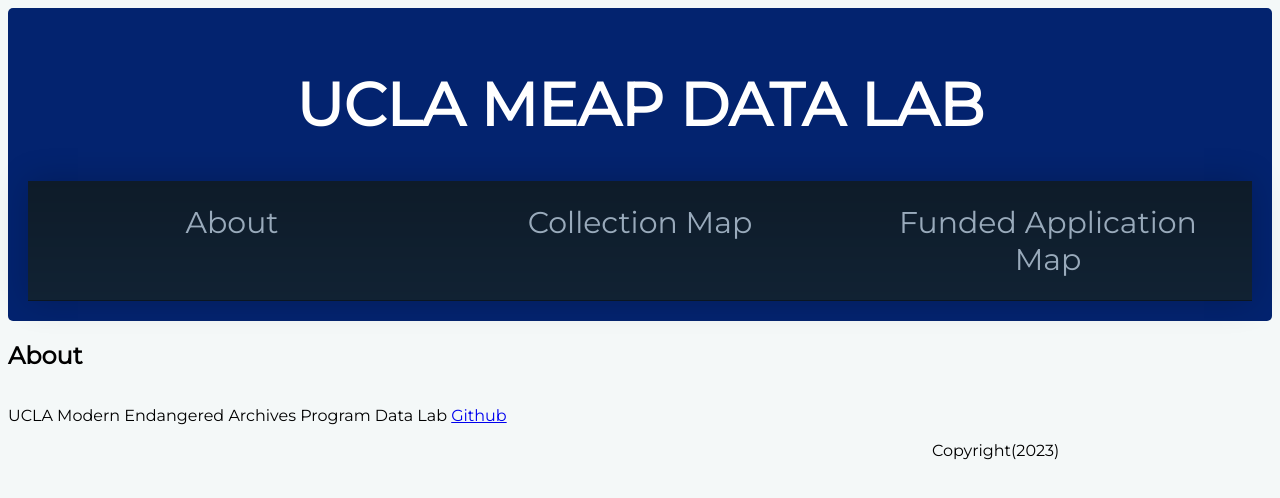
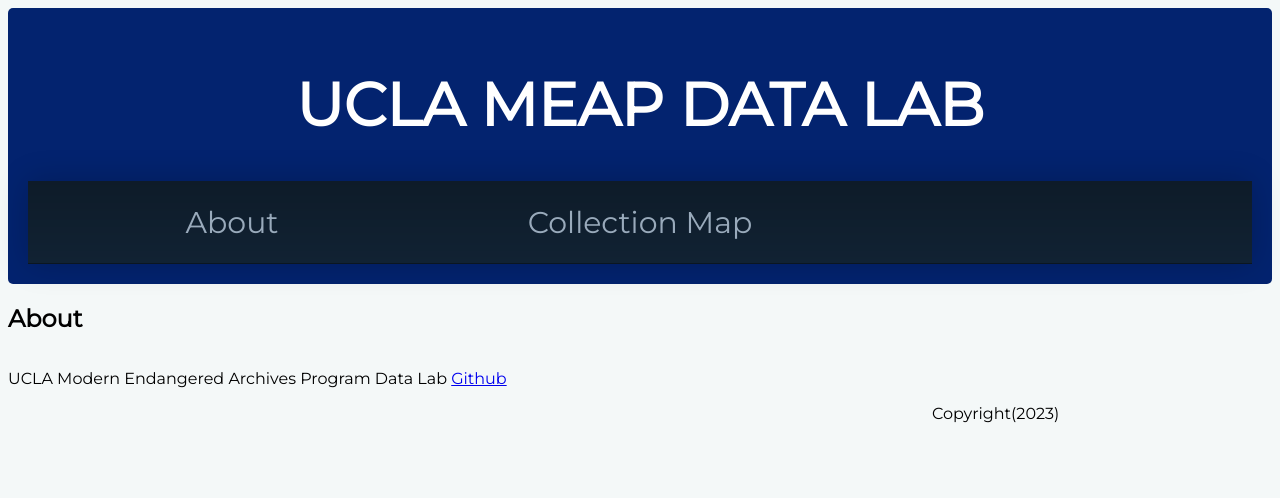
Before and after one commit to trufflelover/UCLAMeapDataLab, a plain HTML site: page index.html in a window 1280 px wide. Drawn offline with nearby package versions, Linux system fonts and the light colour scheme.

Commit message:
collection map

```diff
--- a/index.html
+++ b/index.html
@@ -22,7 +22,7 @@
              <nav class="links" style="--items: 3;">
                 <a href="https://meap.library.ucla.edu/">About</a>
                 <a href="/collection/collectionmap.html">Collection Map</a>
-                <a href="/funded/fundedmap.html">Funded Application Map</a>
+                <!-- <a href="/funded/fundedmap.html">Funded Application Map</a> -->
 
 
                 <span class="line"></span>
```
